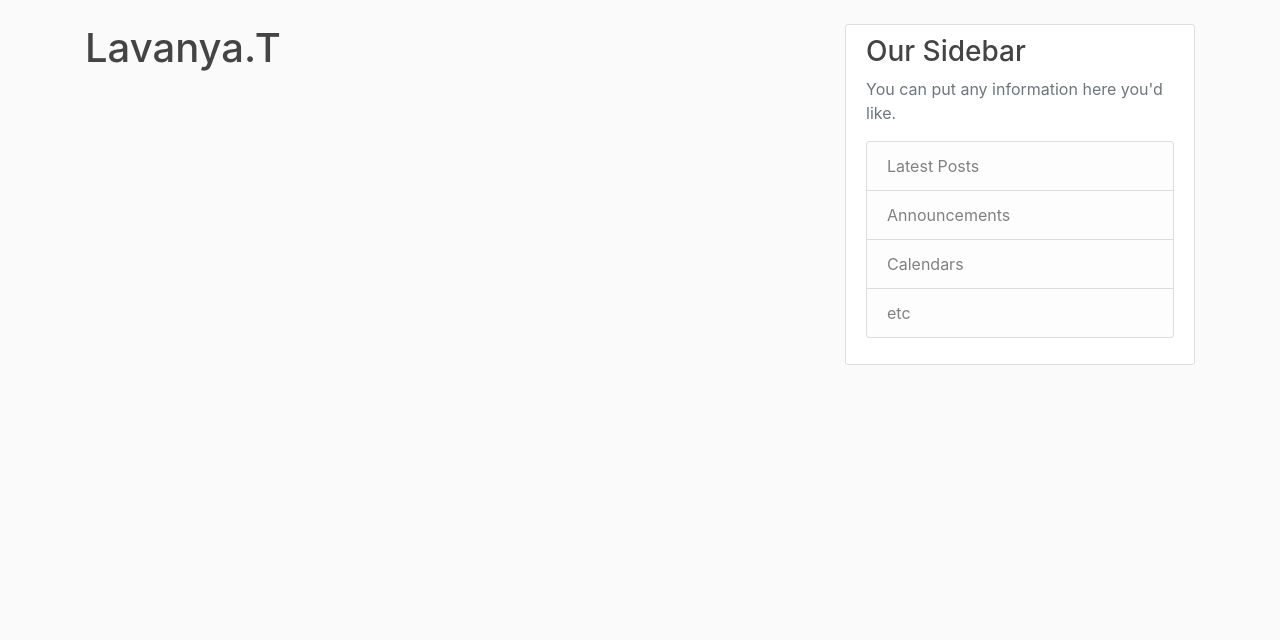
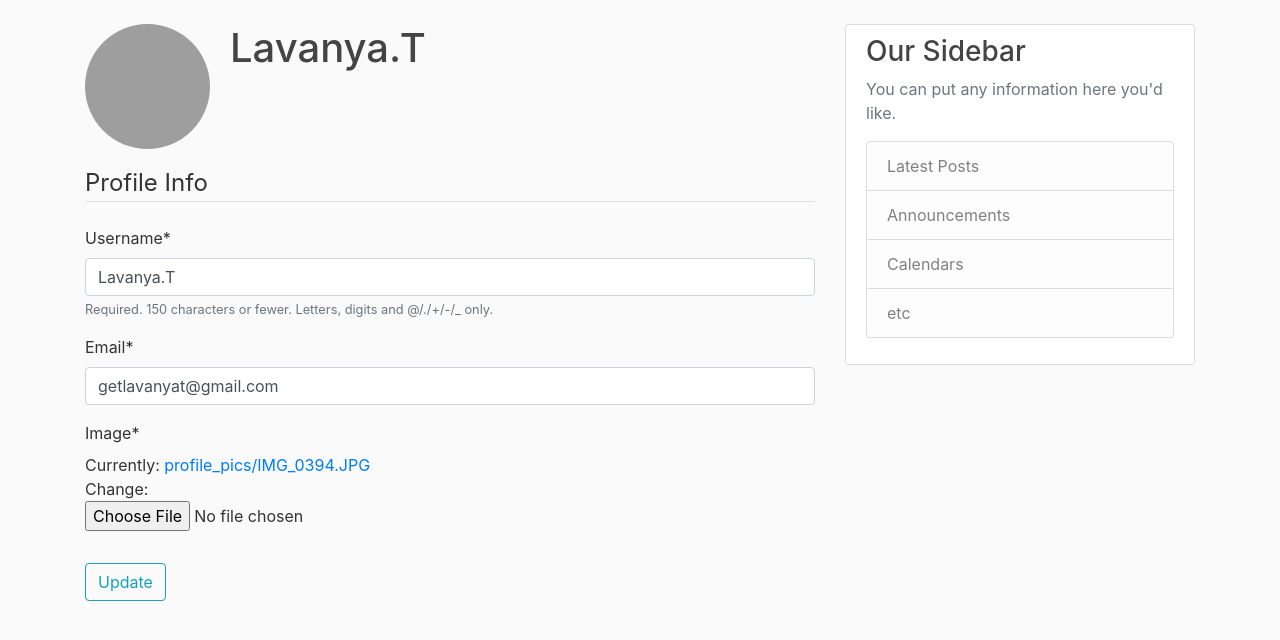
Before and after one commit to Lavanya0710/Django, a Django app: page /profile/ in a window 1280 px wide. Shown: the part 56-696 px from the top of the page. Run offline with Django 4.2, Linux system fonts and the light colour scheme; a user stored in the database is signed in; data comes from the database, SQL or seed files in the repository; both versions use the stored data as it was after the commit; some libraries are stand-ins or nearby versions; grey boxes are pictures that could not be loaded.

Commit message:
updated user profile

```diff
--- a/django_project/blog/templates/blog/Home.html
+++ b/django_project/blog/templates/blog/Home.html
@@ -2,6 +2,7 @@
 {% block content %}
     {% for post in posts %}
         <article class="media content-section">
+            <img class="rounded-circle article-img" src="{{ post.author.profile.image.url }}">
             <div class="media-body">
                 <div class="article-metadata">
                     <a class="mr-2" href="#">{{ post.author }}</a>
--- a/django_project/users/apps.py
+++ b/django_project/users/apps.py
@@ -2,5 +2,8 @@ from django.apps import AppConfig
 
 
 class UsersConfig(AppConfig):
-    default_auto_field = 'django.db.models.BigAutoField'
+    # default_auto_field = 'django.db.models.BigAutoField'
     name = 'users'
+
+    def ready(self):
+        import users.signals
--- a/django_project/users/forms.py
+++ b/django_project/users/forms.py
@@ -1,6 +1,8 @@
 from django import forms
 from django.contrib.auth.models import User
 from django.contrib.auth.forms import UserCreationForm
+from .models import Profile
+
 
 class UserRegisterForm(UserCreationForm):
     email = forms.EmailField()
@@ -8,3 +10,15 @@ class UserRegisterForm(UserCreationForm):
     class Meta:
         model =User
         fields = ['username', 'email', 'password1','password2']
+
+class UserUpdateForm(forms.ModelForm):
+    email = forms.EmailField()
+
+    class Meta:
+        model = User
+        fields= ['username','email']
+
+class ProfileUpdateForm(forms.ModelForm):
+    class Meta:
+        model = Profile
+        fields = ['image']
--- a/django_project/users/models.py
+++ b/django_project/users/models.py
@@ -1,3 +1,4 @@
+from PIL import Image
 from django.db import models
 from django.contrib.auth.models import User
 
@@ -7,3 +8,13 @@ class Profile(models.Model):
 
     def __str__(self):
         return f'{ self.user.username } Profile'
+
+    def save(self):
+        super().save()
+
+        img = Image.open(self.image.path)
+
+        if img.height > 300 or img.width > 300:
+            output_size = (300,300)
+            img.thumbnail(output_size)
+            img.save(self.image.path)
--- a/django_project/users/templates/users/profile.html
+++ b/django_project/users/templates/users/profile.html
@@ -3,12 +3,22 @@
 {% block content %}
     <div class="content=section">
         <div class="media">
-            <imag class="rounded-circle account-img" src="{{ user.profile.image.url }}">
+            <img class="rounded-circle account-img" src="{{ user.profile.image.url }}">
             <div class="media-body">
                 <h2 class="account-heading">{{ user.username }}</h2>
                 <p class="text-secondary">{{ user.email.com }}</p>
             </div>
-            </imag>
+        </div>
+        <form method="POST" enctype="multipart/form-data">
+            {% csrf_token %}
+            <fieldset class="form-group">
+                <legend class="border-bottom mb-4">Profile Info </legend>
+                {{ u_form|crispy }}
+                {{ p_form|crispy }}
+            </fieldset>
+            <div class="form-group">
+                <button class="btn btn-outline-info" type="submit">Update</button>
             </div>
+        </form>
     </div>
 {% endblock content %}
--- a/django_project/users/templates/users/register.html
+++ b/django_project/users/templates/users/register.html
@@ -8,8 +8,6 @@
                 <legend class="border-bottom mb-4">Join Today</legend>
                 <!--{{ form.as_p }}-->
                 {{ form|crispy }}
-
-
             </fieldset>
             <div class="form-group">
                 <button class="btn btn-outline-info" type="submit">Sign Up</button>
--- a/django_project/users/views.py
+++ b/django_project/users/views.py
@@ -1,6 +1,6 @@
 from django.shortcuts import render, redirect
 from django.contrib import messages
-from .forms import UserRegisterForm
+from .forms import UserRegisterForm,UserUpdateForm,ProfileUpdateForm
 from django.contrib.auth.decorators import login_required
 def register(request):
     if request.method == 'POST':
@@ -16,4 +16,24 @@ def register(request):
 
 @login_required()
 def profile(request):
-    return render(request,'users/profile.html')
+    if request.method == 'POST':
+        u_form = UserUpdateForm(request.POST,instance=request.user)
+        p_form = ProfileUpdateForm(request.POST,
+                                   request.FILES,
+                                   instance=request.user.profile)
+        if u_form.is_valid() and p_form.is_valid():
+            u_form.save()
+            p_form.save()
+            messages.success(request, f'Your account has been updated! ')
+            return redirect('profile')
+
+    else:
+        u_form = UserUpdateForm(instance=request.user)
+        p_form = ProfileUpdateForm(instance=request.user.profile)
+
+
+    context ={
+        'u_form':u_form,
+        'p_form':p_form
+    }
+    return render(request,'users/profile.html',context)
```
Also changed, not shown: django_project/users/signals.py (added, +13 -0 lines), django_project/db.sqlite3, django_project/media/default.jpg (added), django_project/media/profile_pics/IMG_0372.JPG (added), django_project/media/profile_pics/IMG_0376.JPG (added).
